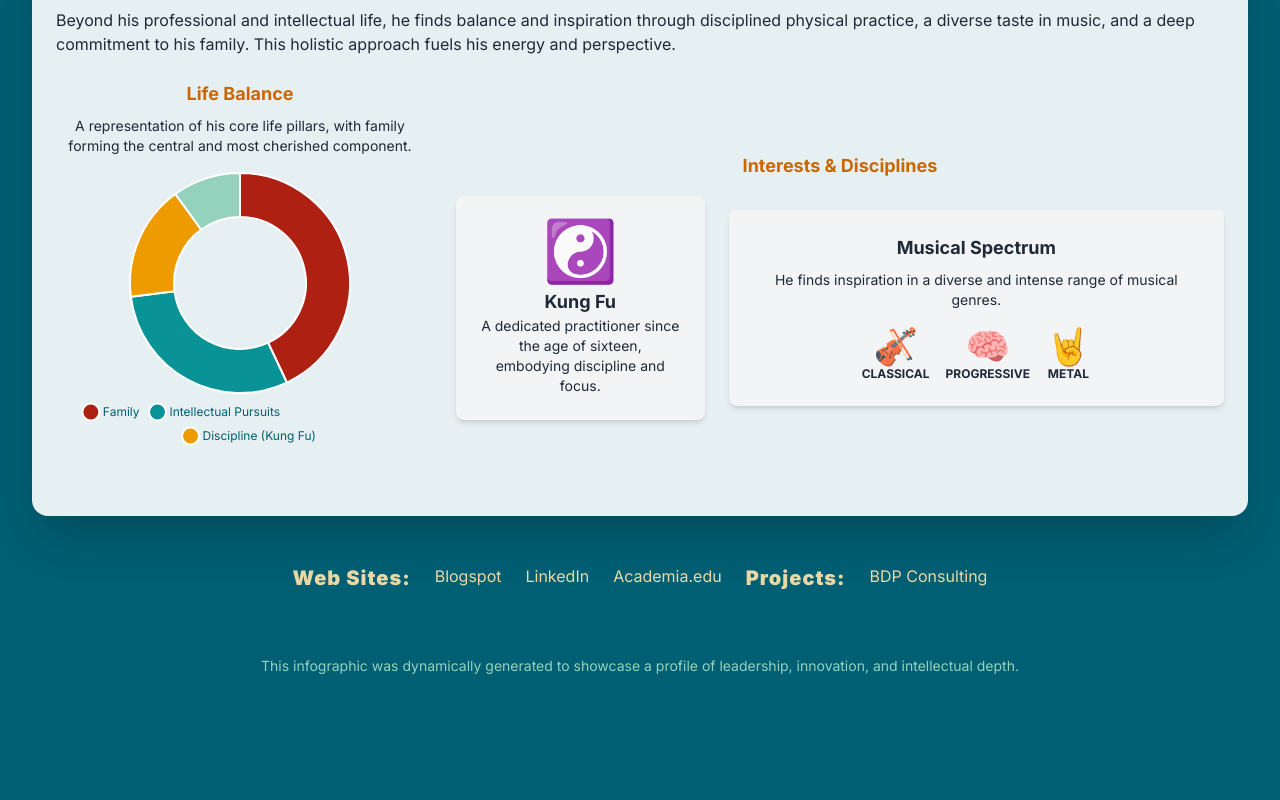
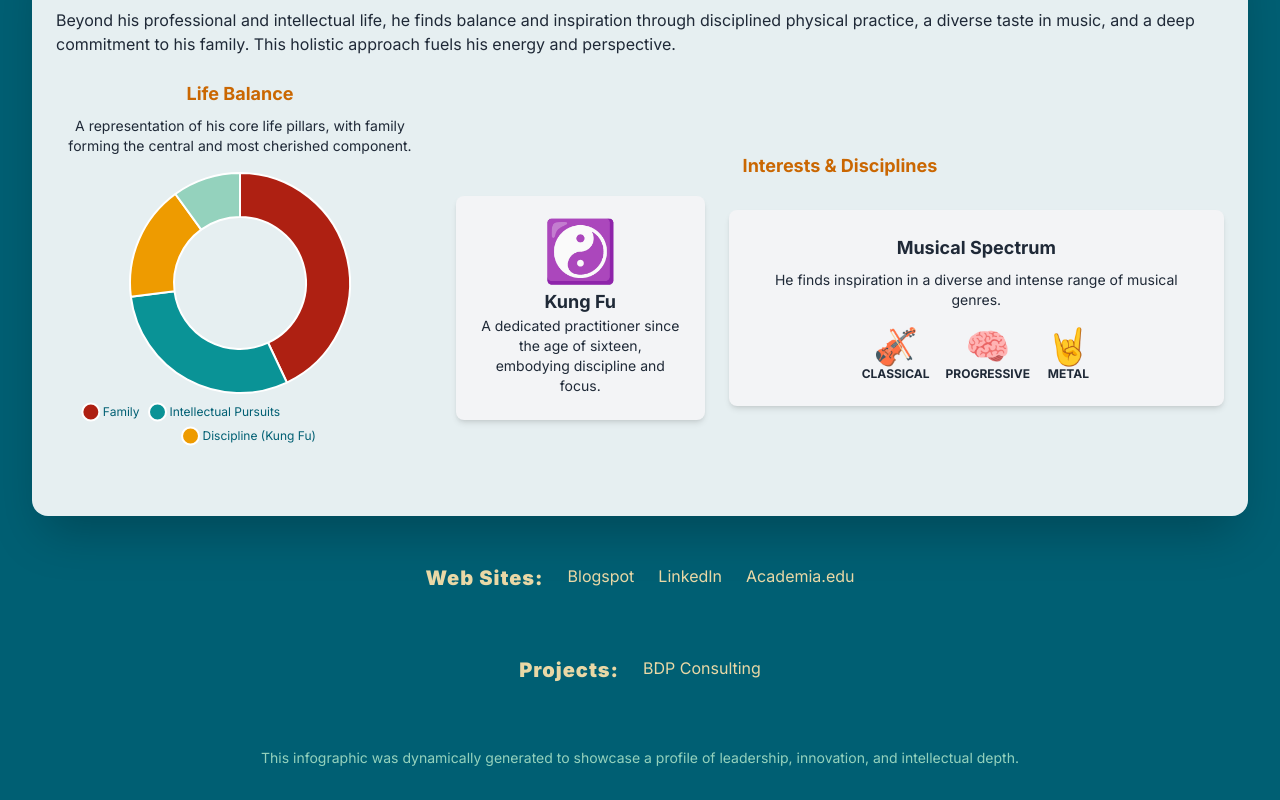
Before and after one commit to AndresAlberdi/AndresAlberdi.github.io, a plain HTML site: page index.html in a window 1280 px wide. Shown: the part 1896-2696 px from the top of the page. Before the commit the page ends 2604 px from the top, so only its background shows below. Drawn offline with nearby package versions, Linux system fonts and the light colour scheme.

Commit message:
Actualizo contenido y estilos de la página

```diff
--- a/index.html
+++ b/index.html
@@ -158,7 +158,9 @@
 	        <a href="https://dimensionesenz.blogspot.com/" target="_blank" class="hover:underline hover:text-[#EE9B00] transition-colors">Blogspot</a>
 		    <a href="https://www.linkedin.com/in/andres-alberdi-baptista/" target="_blank" class="hover:underline hover:text-[#EE9B00] transition-colors">LinkedIn</a>
 		    <a href="https://umsa-bo.academia.edu/Andr%C3%A9sAlberdi" target="_blank" class="hover:underline hover:text-[#EE9B00] transition-colors">Academia.edu</a>
-		     <header class="text-left mb-12">
+		  </div>
+		  <div class="flex justify-center gap-6 text-[#E9D8A6] text-base">
+			 <header class="text-left mb-12">
 	            <h2 class="text-xl md:text-xl font-black text-[#E9D8A6] tracking-wider">Projects:</h2>
 	         </header>
 		    <a href="infografia_consultoria_bdp.html" target="_blank" class="hover:underline hover:text-[#EE9B00] transition-colors">BDP Consulting</a>
```
